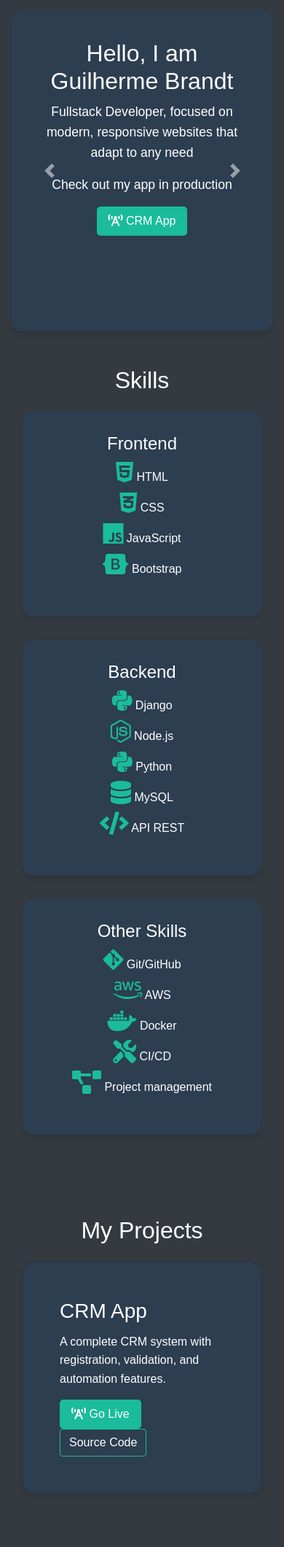
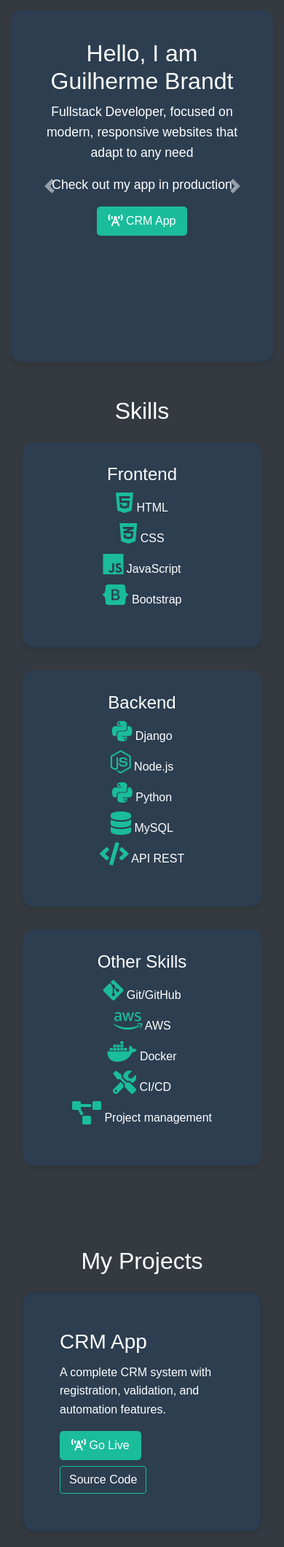
Before and after one commit to guilherme-brandt/portfolio, a Django app: page / in a window 390 px wide. Shown: the part 58-2178 px from the top of the page at 73% size. Run offline with Django 5.2, Linux system fonts and the light colour scheme; parts of the project's set-up code (start-up, migrations or seed data) failed here and were passed over; some libraries are stand-ins or nearby versions.

Commit message:
add gitignore and top margin on source-code-btn

```diff
--- a/static/css/common.css
+++ b/static/css/common.css
@@ -91,7 +91,9 @@
     cursor: pointer;
     transition: background-color 0.3s ease, color 0.3s ease;
 }
-
+.source-code-btn{
+    margin-top: 0.5rem;
+}
 .rounded-card {
     margin: 1rem;
     border-radius: 15px;
@@ -131,7 +133,7 @@
 
 @media (max-width: 768px) {
     #myCarousel {
-        height: 45vh;
+        height: 50vh;
     }
     .hero-content {
         padding: 10px;
--- a/website/templates/home.html
+++ b/website/templates/home.html
@@ -214,14 +214,14 @@
     <!-- Tema Toggle Script -->
     <script>
         document.getElementById('test-now-btn').addEventListener('click', function(e) {
-                e.preventDefault(); // Evitar o comportamento padrão do link
-                alert("🚀 {% trans 'Test now!' %} \n\n" +
+            e.preventDefault(); // Evitar o comportamento padrão do link
+            alert("🚀 {% trans 'Test now!' %} \n\n" +
                       "{% trans 'Here are some features you can explore:' %}\n" +
                       "- {% trans 'Switch between light and dark themes using the switcher.' %}\n" +
                       "- {% trans 'Resize the screen or test on your phone to see responsiveness.' %}\n" +
                       "- {% trans 'Check out the accessibility and adaptability of the layouts.' %}\n\n" +
                       "{% trans 'Have fun!' %}");
-            });
+        });
         document.addEventListener('DOMContentLoaded', () => {
             const switcher = document.getElementById('theme-switcher');
             const themeIcon = document.getElementById('theme-icon');
@@ -267,11 +267,11 @@
                 }
             }).then(response => response.text())
               .then(data => {
-                  feedback.textContent = {% trans 'Form submitted successfully!'%};
+                  feedback.textContent = "{% trans 'Form submitted successfully!'%}";
                   feedback.style.color = '#28a745'; // Green color for success
                   form.reset(); // Reset the form fields
               }).catch(error => {
-                  feedback.textContent = {% trans 'An error occurred while submitting the form. Please try again.'%};
+                  feedback.textContent = "{% trans 'An error occurred while submitting the form. Please try again.'%}";
                   feedback.style.color = '#dc3545'; // Red color for error
               });
 
```
Also changed, not shown: portfolio/settings.py (+11 -11 lines), 1 other file.
